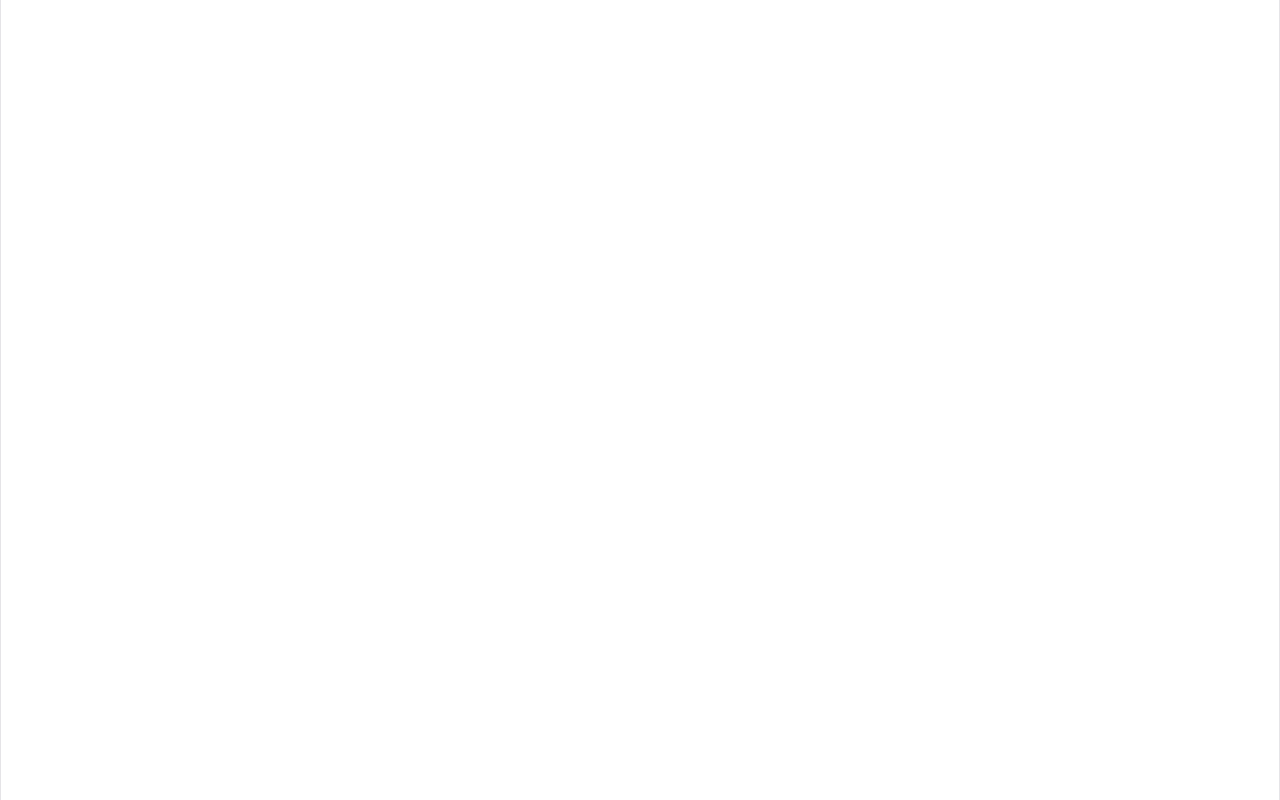
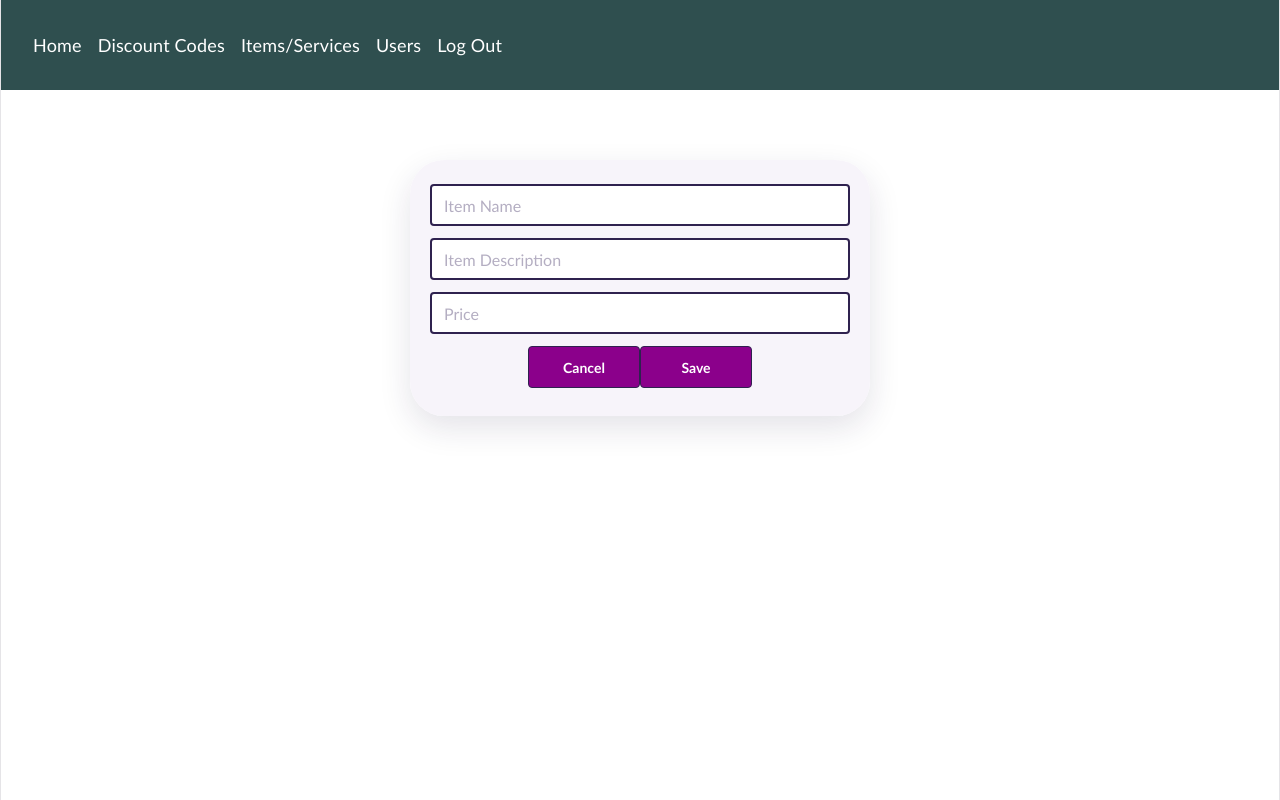
Before and after one commit to dnllzc/iapms, a React (Vite) app: page /admin/items/new in a window 1280 px wide. Before the commit this address had no page. Built offline with nearby package versions, Linux system fonts and the light colour scheme.

Commit message:
Item management functionalities
Fully implemented: creation, deletion and edit of existing items. API endpoints correctly created and working, included everything in AppRouter.

```diff
--- a/src/AppRouter.jsx
+++ b/src/AppRouter.jsx
@@ -20,6 +20,7 @@ import NewDiscountCode from './components/admin/DiscountCodes/NewDiscountCode.js
 
 // Items
 import Items from './components/admin/Items/Items.jsx'
+import NewItem from './components/admin/Items/NewItem.jsx'
 
 import { BrowserRouter, Routes, Route } from 'react-router-dom'
 
@@ -39,6 +40,8 @@ export default function AppRouter() {
                 <Route path="/admin/discount-codes/new" element={<NewDiscountCode />} />
                 <Route path="/admin/discount-codes/edit/:id" element={<NewDiscountCode />} />
                 <Route path="/admin/items" element={<Items />} />
+                <Route path="/admin/items/new" element={<NewItem />} />
+                <Route path="/admin/items/edit/:id" element={<NewItem />} />
             </Routes>
         </BrowserRouter>
     )
--- a/src/components/admin/Items/ItemList.jsx
+++ b/src/components/admin/Items/ItemList.jsx
@@ -1,4 +1,5 @@
 import { useEffect, useState } from 'react'
+import { Link } from 'react-router-dom'
 
 export default function ItemList() {
     const [items, setItems] = useState([])
@@ -21,6 +22,35 @@ export default function ItemList() {
 
     const sortedItems = [...items].sort((a, b) => a.id - b.id)
 
+    const handleDelete = (id, name) => {
+        return async () => {
+            if (!window.confirm('Delete item (#'+ id+ ') ' + name + '?')) return
+
+            const payload = { id }
+
+            try {
+                const response = await fetch('/api/items/delete', {
+                    method: 'POST',
+                    headers: {
+                        'Content-Type': 'application/json',
+                    },
+                    body: JSON.stringify(payload),
+                })
+
+                if (!response.ok) {
+                    throw new Error('Failed to delete item')
+                }
+
+                // remove from local state
+                setItems((prevItems) => prevItems.filter((item) => item.id !== id))
+                window.alert(`Item (${id}) ${name} deleted successfully`)
+            } catch (error) {
+                console.error('Error deleting item:', error)
+                window.alert('Failed to delete item')
+            }
+        }
+    }
+
     return (
         <table className="itemTable">
                         <thead>
@@ -41,8 +71,8 @@ export default function ItemList() {
                                     <td>{Number(element.price).toFixed(2)}</td>
                                     <td>
                                         <div className="itemActions">
-                                            <button className="itemActionButton" id="deleteButton">Delete</button>
-                                            <button className="itemActionButton" id="editButton">Edit</button>
+                                            <button className="itemActionButton" id="deleteButton" onClick={handleDelete(element.id, element.name)}>Delete</button>
+                                            <Link to={`/admin/items/edit/${element.id}`}><button className="itemActionButton" id="editButton">Edit</button></Link>
                                             <button className="itemActionButton" id="copyItemButton">Copy</button>
                                         </div>
                                     </td>
--- a/src/components/admin/Items/Items.jsx
+++ b/src/components/admin/Items/Items.jsx
@@ -2,6 +2,7 @@ import './Items.css'
 import '../../main.css'
 import NavBar from '../NavBar'
 import ItemList from './ItemList'
+import { Link } from 'react-router-dom'
 
 export default function Items() {
     return (
@@ -12,7 +13,7 @@ export default function Items() {
             <section className="itemPage">
                 <section className="itemHeader">
                     <h1 className="itemTitle">Items</h1>
-                    <button className="newItemButton">New Item</button>
+                    <Link to="/admin/items/new"><button className="newItemButton">New Item</button></Link>
                 </section>
 
                 <section className="itemFilters">
--- /dev/null
+++ b/src/components/admin/Items/NewItem.css
@@ -0,0 +1,134 @@
+.newItemPage {
+    display: flex;
+    flex-direction: column;
+    gap: 20px;
+    flex: 1;
+    min-height: 0;
+    box-sizing: border-box;
+    overflow: hidden;
+    width: min(1400px, calc(100% - 32px));
+    margin: 0px auto 0;
+    padding: 24px 0 16px;
+}
+
+.newItemInfo {
+    display: flex;
+    justify-content: center;
+    align-items: flex-start;
+    flex: 1;
+    min-height: 0;
+    padding: 0 16px 16px;
+    box-sizing: border-box;
+}
+
+.newItemHeader {
+    display: flex;
+    justify-content: space-between;
+    align-items: center;
+    gap: 16px;
+    padding: 0 16px;
+}
+
+.newItemTitle {
+    color: white;
+    font-size: 48px;
+    font-weight: bold;
+    margin: 0;
+}
+
+.newItemForm {
+    display: flex;
+    flex-direction: column;
+    gap: 12px;
+    width: min(100%, 460px);
+    min-height: 100%;
+    padding: 24px 20px 28px;
+    border-radius: 34px;
+    background: rgba(247, 244, 250, 0.96);
+    box-sizing: border-box;
+    box-shadow: 0 12px 32px rgba(31, 21, 63, 0.12);
+}
+
+.newItemForm .newItemInput,
+.newItemForm select.newItemInput {
+    width: 100%;
+    height: 42px;
+    border-radius: 4px;
+    border: 2px solid #2f224f;
+    padding: 0 12px;
+    box-sizing: border-box;
+    background: #fff;
+    color: #2f224f;
+    font-size: 16px;
+}
+
+.newItemForm .newItemInput::placeholder {
+    color: #b4aec2;
+    opacity: 1;
+}
+
+.newItemForm select.newItemInput {
+    appearance: none;
+    -webkit-appearance: none;
+    -moz-appearance: none;
+    background-image: linear-gradient(45deg, transparent 50%, #2f224f 50%), linear-gradient(135deg, #2f224f 50%, transparent 50%);
+    background-position: calc(100% - 18px) calc(50% - 2px), calc(100% - 12px) calc(50% - 2px);
+    background-size: 6px 6px, 6px 6px;
+    background-repeat: no-repeat;
+    padding-right: 34px;
+}
+
+.newItemButton {
+    display: flex;
+    justify-content: center;
+    gap: 12px;
+    margin-top: 54px;
+}
+
+.newItemActionButton {
+    min-width: 112px;
+    height: 42px;
+    padding: 0 18px;
+    border-radius: 4px;
+    border: 1px solid #2f224f;
+    background-color: darkmagenta;
+    color: white;
+    font-size: 14px;
+    font-weight: 700;
+    cursor: pointer;
+    width: auto;
+    box-sizing: border-box;
+}
+
+.newItemActions {
+    display: flex;
+    align-items: center;
+    gap: 5px;
+    flex-wrap: wrap;
+}
+
+@media (max-width: 700px) {
+    .newItemPage {
+        width: min(100% - 16px, 1400px);
+        padding-top: 16px;
+    }
+
+    .newItemTitle {
+        font-size: 34px;
+    }
+
+    .newItemForm {
+        width: 100%;
+        border-radius: 24px;
+        padding: 20px 16px 24px;
+    }
+
+    .newItemButtons {
+        margin-top: 32px;
+        flex-direction: column;
+    }
+
+    .newItemActionButton {
+        width: 100%;
+    }
+}
--- /dev/null
+++ b/src/components/admin/Items/NewItem.jsx
@@ -0,0 +1,115 @@
+import { useEffect, useState } from 'react'
+import './NewItem.css'
+import '../../main.css'
+import NavBar from '../NavBar'
+import { Link } from 'react-router-dom'
+
+export default function NewItem() {
+    const pathname = window.location.pathname
+    const editMode = pathname.includes('/edit')
+    const id = editMode ? pathname.split('/').pop() : null
+
+    const [name, setName] = useState('')
+    const [desc, setDesc] = useState('')
+    const [price, setPrice] = useState('')
+
+    useEffect(() => {
+        if (!editMode || !id) {
+            return
+        }
+
+        const loadItem = async () => {
+            try {
+                const response = await fetch(`/api/items/${id}`)
+
+                if (!response.ok) {
+                    throw new Error('Failed to fetch item details')
+                }
+
+                const data = await response.json()
+
+                setName(data.name ?? '')
+                setDesc(data.description ?? '')
+                setPrice(data.price.toFixed(2) ?? '')
+            } catch (error) {
+                console.error('Error fetching item details:', error)
+            }
+        }
+
+        loadItem()
+    }, [editMode, id])
+
+    const handleNewItem = async (e) => {
+        e.preventDefault()
+
+        const payload = {
+            name: name,
+            description: desc,
+            price: parseFloat(price)
+        }
+
+        if (!editMode) {
+            try {
+                const response = await fetch('/api/items/new', {
+                    method: 'POST',
+                    headers: {
+                        'Content-Type': 'application/json'
+                    },
+                    body: JSON.stringify(payload)
+                })
+
+                if (!response.ok) {
+                    throw new Error('Failed to create item')
+                }
+
+            } catch (error) {
+                console.error('Error creating item:', error)
+            }
+        } else {
+            try {
+                const response = await fetch(`/api/items/edit/${id}`, {
+                    method: 'PUT',
+                    headers: {
+                        'Content-Type': 'application/json'
+                    },
+                    body: JSON.stringify(payload)
+                })
+
+                if (!response.ok) {
+                    throw new Error('Failed to update item')
+                }
+
+            } catch (error) {
+                console.error('Error updating item:', error)
+            }
+        }
+
+        alert(`Item has been saved successfully!\n\nItem Name: ${payload.name}\nDescription: ${payload.description}\nPrice: ${payload.price.toFixed(2)}€`)
+        window.location.href = '/admin/items'
+    }
+
+    return (
+        <>
+            <section className="navBar">
+                <NavBar />
+            </section>
+            <section className="newItemPage">
+                <section className="newItemHeader">
+                    <h1 className="newItemTitle">{editMode ? 'Edit Item' : 'New Item'}</h1>
+                </section>
+
+                <section className="newItemInfo">
+                    <form className="newItemForm" onSubmit={handleNewItem}>
+                        <input type="text" name="name" placeholder="Item Name" className="newItemInput" value={name} onChange={(event) => setName(event.target.value)} />
+                        <input type="text" name="desc" placeholder="Item Description" className="newItemInput" value={desc} onChange={(event) => setDesc(event.target.value)} />
+                        <input type="number" name="price" placeholder="Price" className="newItemInput" value={price} onChange={(event) => setPrice(event.target.value)} />
+                        <div className="newItemButtons">
+                            <Link to="/admin/items"><button className="newItemActionButton" id="newItemCancelButton" type="button">Cancel</button></Link>
+                            <button className="newItemActionButton" id="newItemSaveButton" type="submit">Save</button>
+                        </div>
+                    </form>
+                </section>
+            </section>
+        </>
+    )
+}
```
Also changed, not shown: 1 other file (tests, documents, lock files or other folders).
